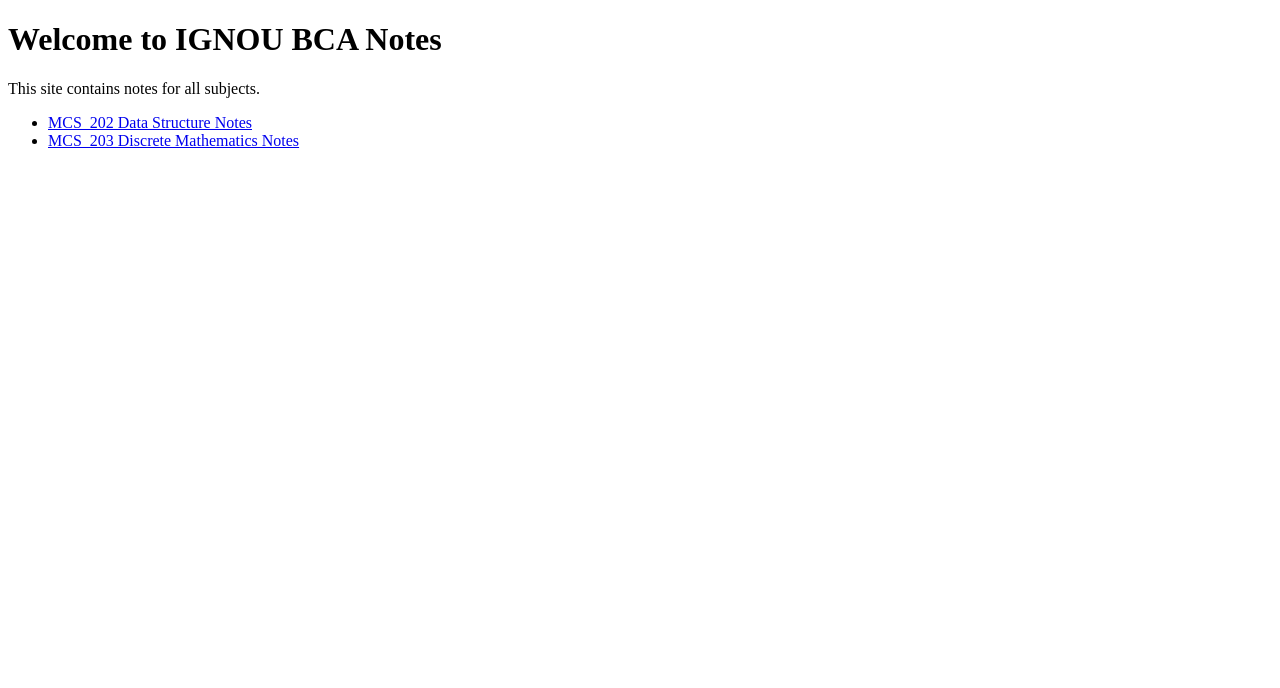
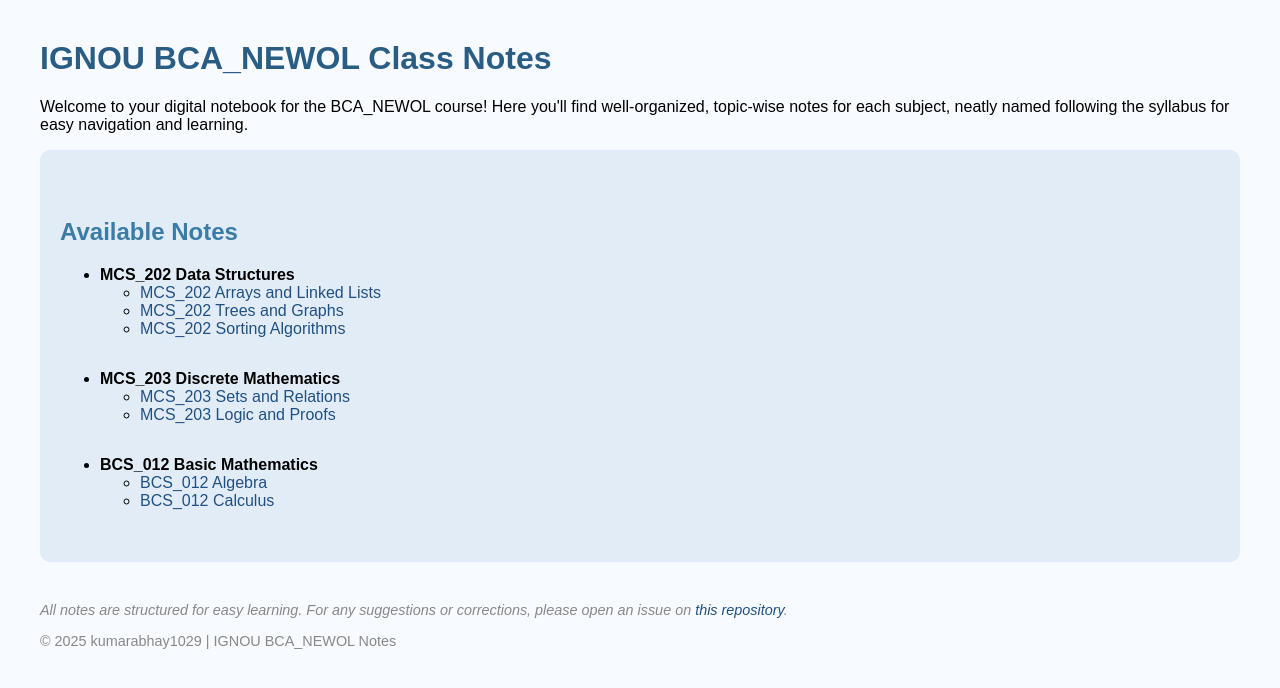
Before and after one commit to kumarabhay1029/IGN_OL_CLASSNOTES, a plain HTML site: page index.html in a window 1280 px wide. Drawn offline with Linux system fonts and the light colour scheme.

Commit message:
Update index.html

```diff
--- a/index.html
+++ b/index.html
@@ -1,16 +1,63 @@
 <!DOCTYPE html>
-<html>
-  <head>
-    <title>IGNOU BCA Notes</title>
-    <meta charset="UTF-8">
-  </head>
-  <body>
-    <h1>Welcome to IGNOU BCA Notes</h1>
-    <p>This site contains notes for all subjects.</p>
+<html lang="en">
+<head>
+  <meta charset="UTF-8">
+  <title>IGNOU BCA_NEWOL Notes</title>
+  <style>
+    body { font-family: Arial, sans-serif; margin: 40px; background: #f7faff; }
+    h1 { color: #2a5d84; }
+    h2 { color: #3a7ca5; margin-top: 2em; }
+    ul { margin-bottom: 2em; }
+    a { color: #205081; text-decoration: none; }
+    a:hover { text-decoration: underline; }
+    .footer { margin-top: 40px; color: #888; font-size: 0.9em; }
+    .course-list { background: #e2ecf7; padding: 20px; border-radius: 10px; }
+  </style>
+</head>
+<body>
+  <h1>IGNOU BCA_NEWOL Class Notes</h1>
+  <p>
+    Welcome to your digital notebook for the BCA_NEWOL course!
+    Here you'll find well-organized, topic-wise notes for each subject, neatly named following the syllabus for easy navigation and learning.
+  </p>
+
+  <div class="course-list">
+    <h2>Available Notes</h2>
     <ul>
-      <li><a href="MCS_202 Data Structure Notes.html">MCS_202 Data Structure Notes</a></li>
-      <li><a href="MCS_203 Discrete Mathematics Notes.html">MCS_203 Discrete Mathematics Notes</a></li>
-      <!-- Add more links as your notes grow -->
+      <li>
+        <strong>MCS_202 Data Structures</strong>
+        <ul>
+          <li><a href="MCS_202 Arrays and Linked Lists.md">MCS_202 Arrays and Linked Lists</a></li>
+          <li><a href="MCS_202 Trees and Graphs.md">MCS_202 Trees and Graphs</a></li>
+          <li><a href="MCS_202 Sorting Algorithms.md">MCS_202 Sorting Algorithms</a></li>
+        </ul>
+      </li>
+      <li>
+        <strong>MCS_203 Discrete Mathematics</strong>
+        <ul>
+          <li><a href="MCS_203 Sets and Relations.md">MCS_203 Sets and Relations</a></li>
+          <li><a href="MCS_203 Logic and Proofs.md">MCS_203 Logic and Proofs</a></li>
+        </ul>
+      </li>
+      <li>
+        <strong>BCS_012 Basic Mathematics</strong>
+        <ul>
+          <li><a href="BCS_012 Algebra.md">BCS_012 Algebra</a></li>
+          <li><a href="BCS_012 Calculus.md">BCS_012 Calculus</a></li>
+        </ul>
+      </li>
+      <!-- Add more courses and topics as you upload new notes -->
     </ul>
-  </body>
+  </div>
+
+  <div class="footer">
+    <p>
+      <em>All notes are structured for easy learning.
+      For any suggestions or corrections, please open an issue on <a href="https://github.com/kumarabhay1029/IGN_OL_CLASSNOTES">this repository</a>.</em>
+    </p>
+    <p>
+      &copy; 2025 kumarabhay1029 | IGNOU BCA_NEWOL Notes
+    </p>
+  </div>
+</body>
 </html>
```
